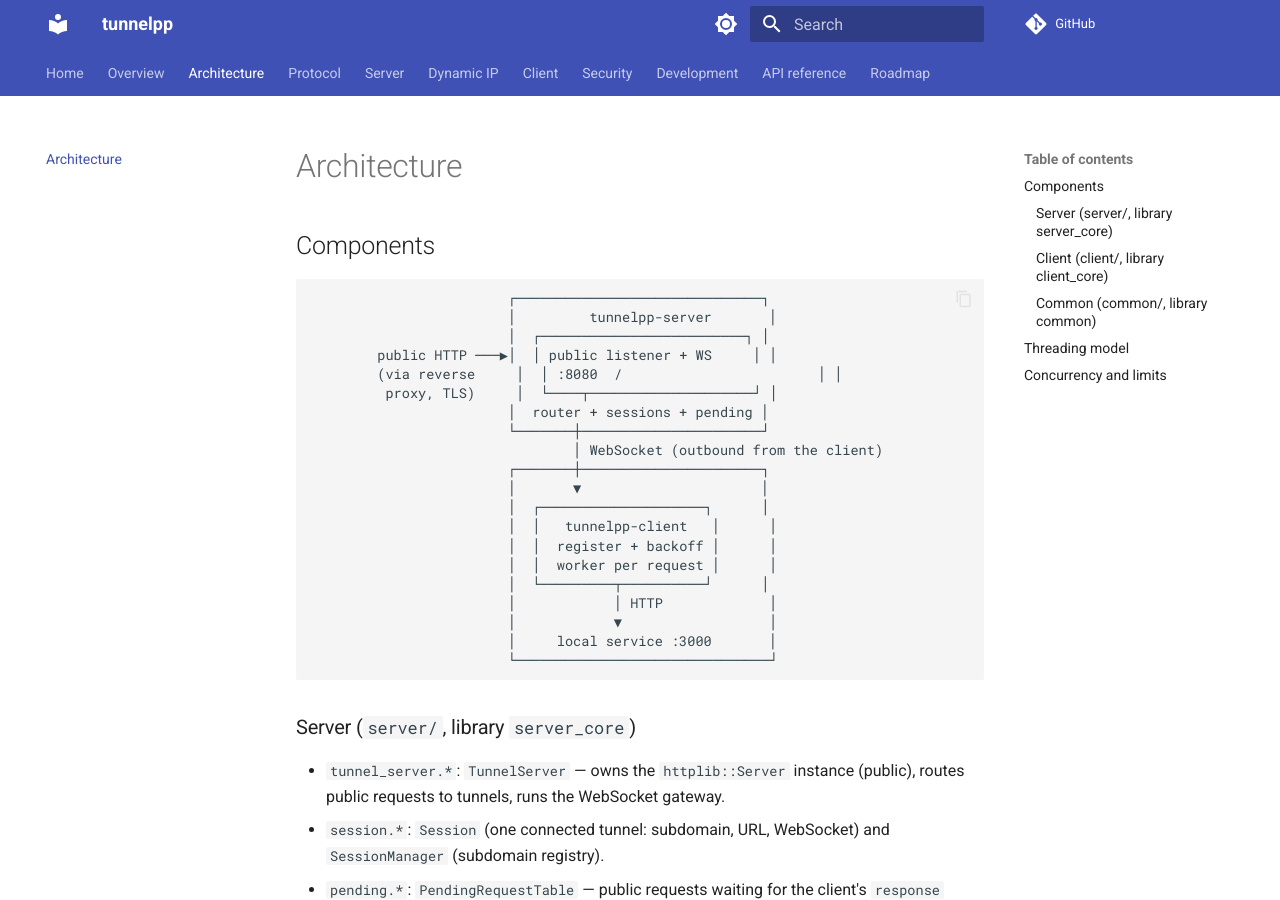
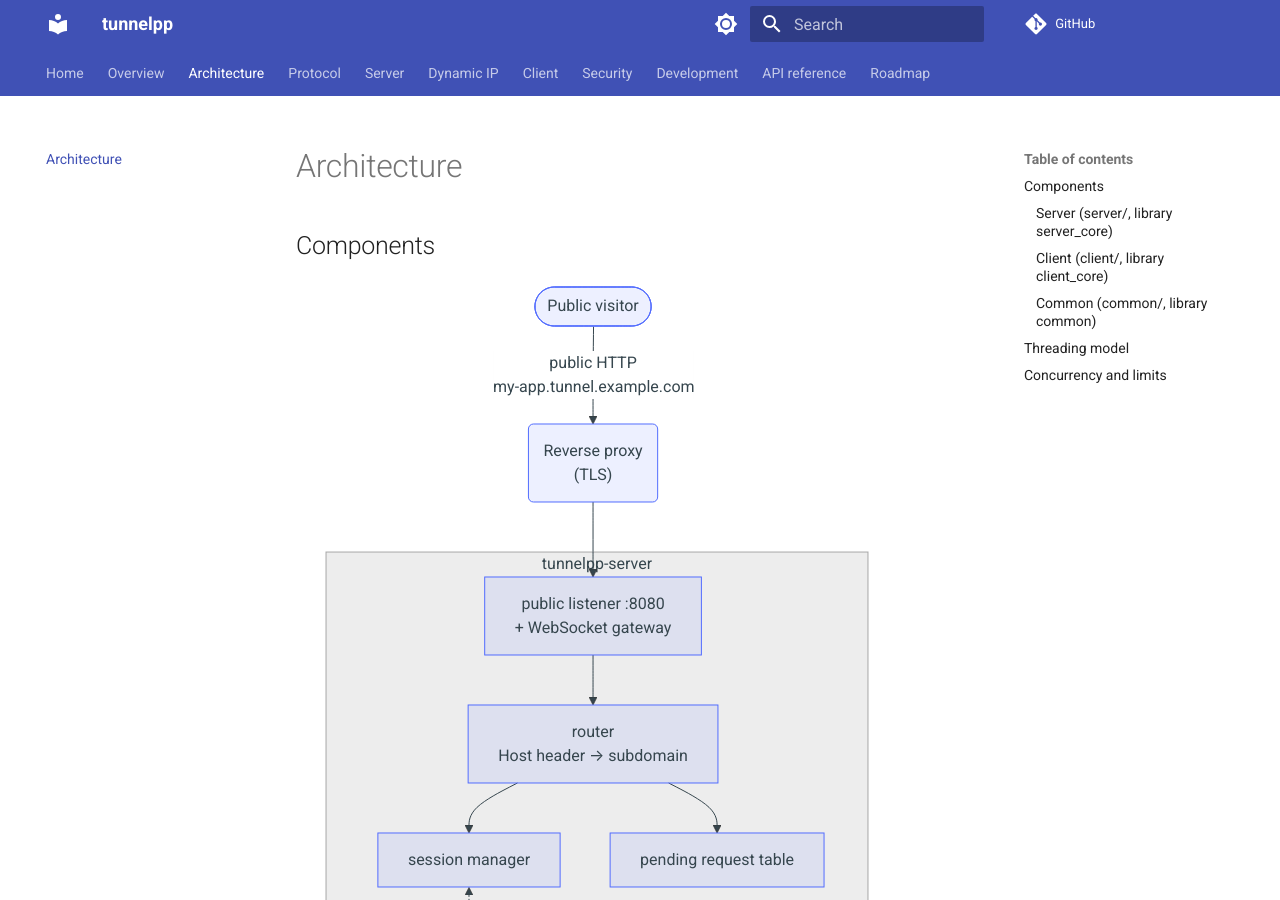
Before and after one commit to theo-dep/tunnelpp, an MkDocs documentation site: the page built from docs/architecture.md, in a window 1280 px wide and 900 px high. Built offline with MkDocs 1.6.1 and Material for MkDocs 9.7.7, drawn with Linux system fonts in a browser that asks for light colours; comment, search, counter and statistics services are not loaded; part of the change alters nothing that is shown.

Commit message:
docs: fix mermaid diagrams

````diff
--- a/docs/architecture.md
+++ b/docs/architecture.md
@@ -2,27 +2,30 @@
 
 ## Components
 
-```
-                        ┌──────────────────────────────┐
-                        │         tunnelpp-server       │
-                        │  ┌─────────────────────────┐ │
-        public HTTP ───▶│  │ public listener + WS     │ │
-        (via reverse     │  │ :8080  /                        │ │
-         proxy, TLS)     │  └────┬────────────────────┘ │
-                        │  router + sessions + pending │
-                        └───────┼──────────────────────┘
-                                │ WebSocket (outbound from the client)
-                        ┌───────┼──────────────────────┐
-                        │       ▼                      │
-                        │  ┌────────────────────┐      │
-                        │  │   tunnelpp-client   │      │
-                        │  │  register + backoff │      │
-                        │  │  worker per request │      │
-                        │  └─────────┬──────────┘      │
-                        │            │ HTTP             │
-                        │            ▼                  │
-                        │     local service :3000       │
-                        └───────────────────────────────┘
+```mermaid
+flowchart TD
+    V([Public visitor])
+    RP("Reverse proxy<br>(TLS)")
+    L([Local service :3000])
+
+    subgraph server ["tunnelpp-server"]
+        SL["public listener :8080<br>+ WebSocket gateway"]
+        RT["router<br>Host header → subdomain"]
+        SM["session manager"]
+        PT["pending request table"]
+        SL --> RT
+        RT --> SM
+        RT --> PT
+    end
+
+    subgraph client ["tunnelpp-client"]
+        TC["register + reconnect backoff<br>one worker per request"]
+    end
+
+    V -- "public HTTP<br>my-app.tunnel.example.com" --> RP
+    RP --> SL
+    SM <-. "WebSocket tunnel<br>(outbound from the client)" .-> TC
+    TC -- "HTTP" --> L
 ```
 
 ### Server (`server/`, library `server_core`)
--- a/mkdocs.yml
+++ b/mkdocs.yml
@@ -25,7 +25,11 @@ markdown_extensions:
   - admonition
   - tables
   - pymdownx.highlight
-  - pymdownx.superfences
+  - pymdownx.superfences:
+      custom_fences:
+        - name: mermaid
+          class: mermaid
+          format: !!python/name:pymdownx.superfences.fence_code_format
 
 nav:
   - Home: index.md
````
